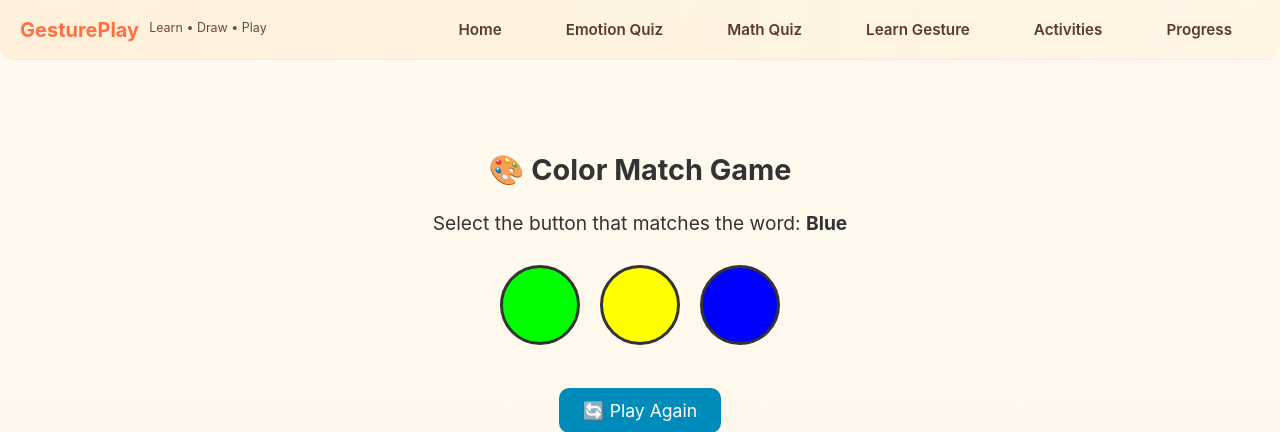
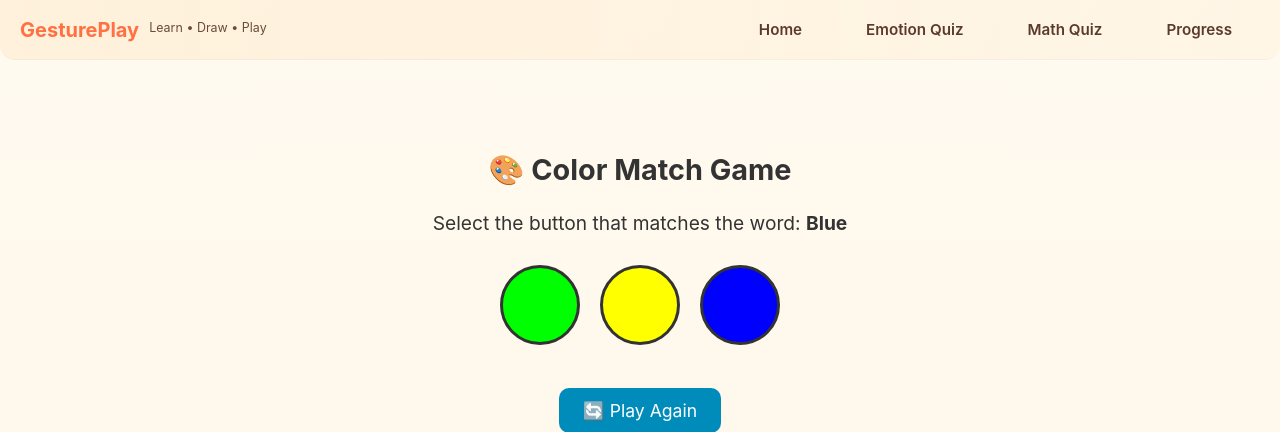
Before and after one commit to pratyushsingh8/gesture-learning-platform, a Flask app: page /games/color-match in a window 1280 px wide. Shown: the top 432 px of the page. Run offline with Flask 2, Linux system fonts and the light colour scheme.

Commit message:
Removed learn gesture and activities tab

```diff
--- a/templates/base.html
+++ b/templates/base.html
@@ -51,9 +51,9 @@
       <a href="{{ url_for('math_quiz') }}" class="{% if request.path.startswith('/games/math_quiz') %}active{% endif %}">Math Quiz</a>
 
       <!-- use literal path for routes that may not have matching endpoint names -->
-      <a href="/gesture" class="{% if request.path.startswith('/gesture') %}active{% endif %}">Learn Gesture</a>
+      <!--<a href="/gesture" class="{% if request.path.startswith('/gesture') %}active{% endif %}">Learn Gesture</a>
 
-      <a href="{{ url_for('activities') }}" class="{% if request.path.startswith('/activities') %}active{% endif %}">Activities</a>
+      <a href="{{ url_for('activities') }}" class="{% if request.path.startswith('/activities') %}active{% endif %}">Activities</a>-->
 
       <!-- literal path for progress to avoid BuildError until you confirm endpoint name -->
       <a href="/progress" class="{% if request.path.startswith('/progress') %}active{% endif %}">Progress</a>
```
